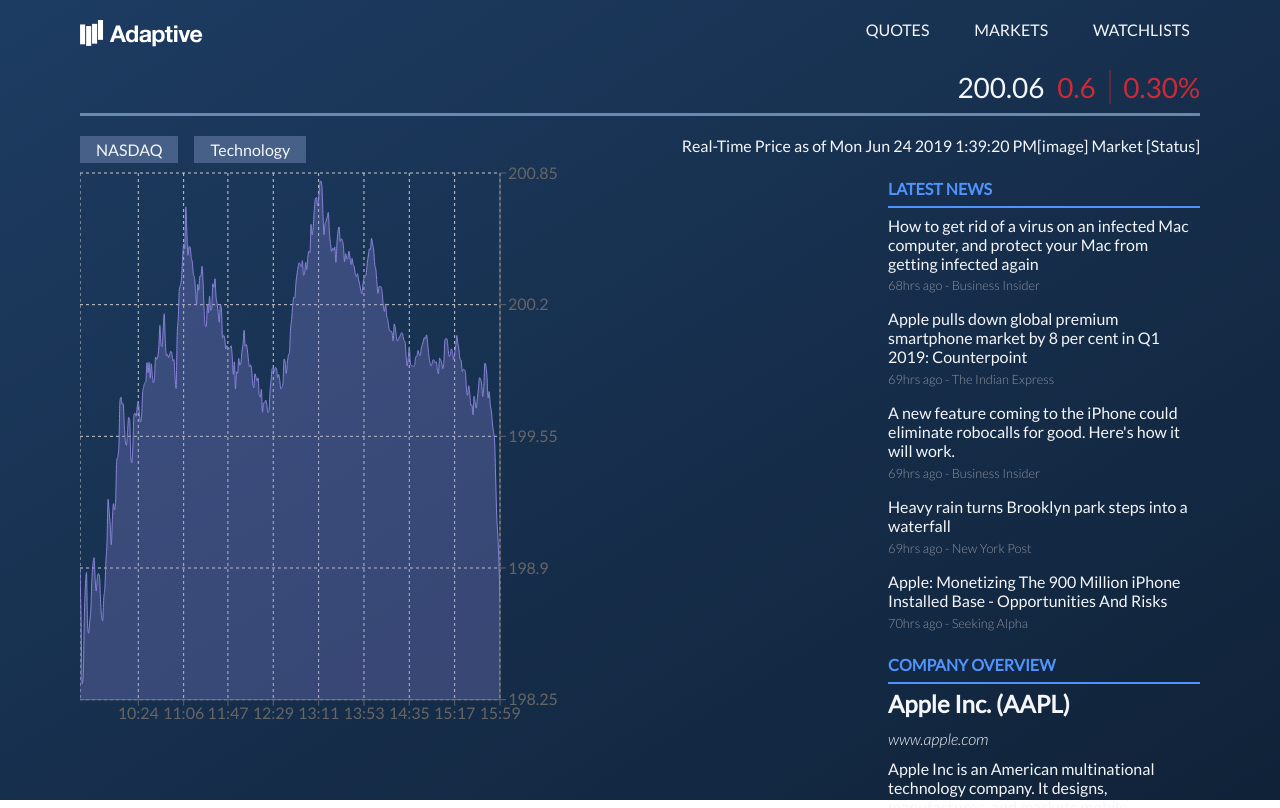
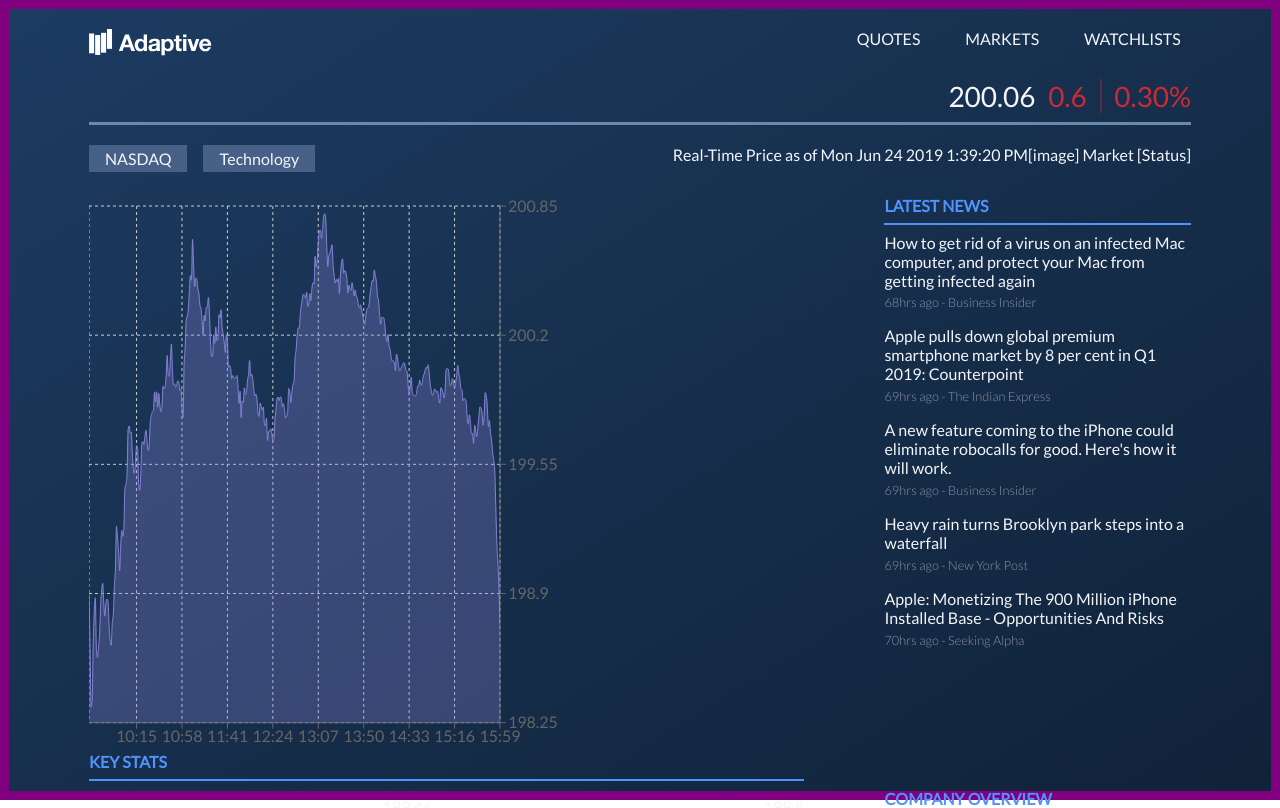
Before and after one commit to raf-garcia/StockTracker, a React (Create React App) app: page / in a window 1280 px wide. Shown: the top 808 px of the page. Built offline with nearby package versions, Linux system fonts and the light colour scheme.

Commit message:
add styling to push company overview to bottom

```diff
--- a/src/css/App.css
+++ b/src/css/App.css
@@ -19,6 +19,8 @@
 }
 
 body {
+  height:100%;
+  border:solid purple 9px;
   box-sizing: border-box;
   background-image: linear-gradient(
     to bottom right,
@@ -34,8 +36,8 @@
 .section-data {
   display: flex;
   justify-content: space-between;
-  height: 100%;
   width: 100%;
+  padding-top:1.5rem;
 }
 
 /* section heading style */
@@ -51,7 +53,7 @@
 /* Graph and Key Stats Style */
 .section-graph-stats {
   margin-right: 5rem;
-  height: 100vh;
+  height:100%;
   width: 70vw;
 }
 
@@ -79,14 +81,13 @@
 /* Latest News, Company Overview, Top Peers style */
 .tab {
   flex-flow: column;
-  height: 100%;
   width: 30vw;
 }
 
 /* News Styles */
 .section-news__list {
   height: 70%;
-  margin: 1rem 0 1.5rem 0;
+  margin-bottom: 1.5rem;
 }
 
 .section-news__list ul {
```
